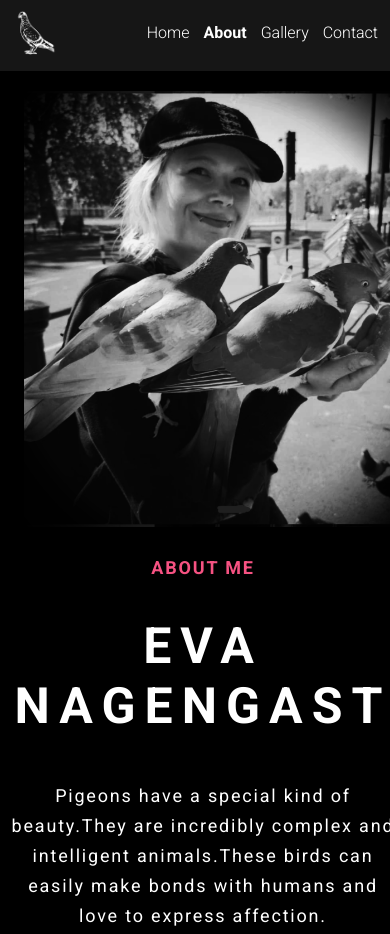
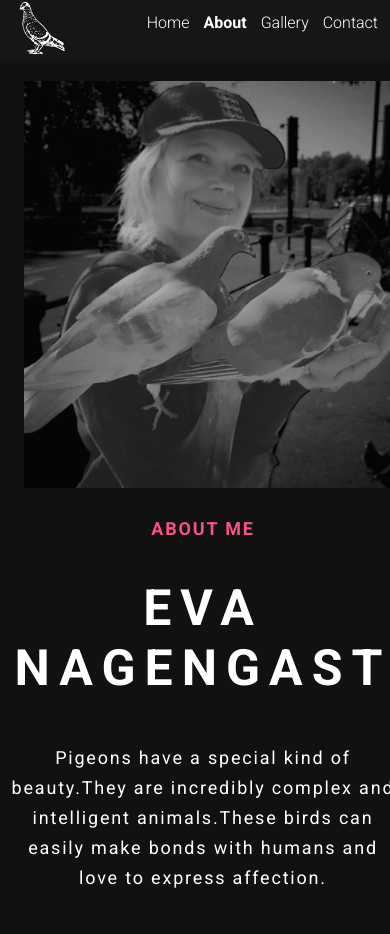
Before and after one commit to EvaNagengast/create-by-design, a plain HTML site: page about.html in a window 390 px wide. Shown: the top 934 px of the page. Drawn offline with nearby package versions, Linux system fonts and the light colour scheme.

Commit message:
changed paddings

```diff
--- a/about.html
+++ b/about.html
@@ -78,9 +78,9 @@
       <div class="row">
         <div class="col-lg-6 mx-4 mx-sm-5 mx-md-4 mx-lg-0">
           <img
-            src="/pigeons/profile1.png"
-            alt="picture of Eva wirh pigerons on her arm"
-            class="img-fluid image"
+            src="/pigeons/profile2.png"
+            alt="picture of Eva with pigerons on her arm"
+            class="img-fluid image profilepicture"
           />
         </div>
         <!--  -->
--- a/src/style.css
+++ b/src/style.css
@@ -1,6 +1,6 @@
 :root {
   --buttonColor: #272142;
-  --backgroundColor: #000000;
+  --backgroundColor: #121111;
   --highlightcolor: #f65282;
   --headingFontFamily: "Montserrat", sans-serif;
 }
@@ -63,14 +63,14 @@ body {
 /* nav */
 .brand {
   max-width: 300px;
-  max-height: 45px;
+  max-height: 55px;
 }
 ul {
   padding: 0;
 }
 nav {
   background-color: #161616;
-  padding: 41px 0 15px 0;
+  padding: 31px 0 15px 0;
 }
 nav li {
   font-weight: 300;
@@ -87,12 +87,12 @@ nav li.active {
   background-image: url("/pigeons/pigeon19.jpg");
   background-size: cover;
   text-align: center;
-  padding: 140px 40px 310px 40px;
+  padding: 170px 40px 310px 40px;
 }
 
 .hero h2 {
   max-width: 460px;
-  margin: 25px auto 48px;
+  margin: 40px auto 62px;
 }
 
 /* showcase */
@@ -132,7 +132,10 @@ nav li.active {
   padding: 0 0 100px 0;
   margin: 0 0 0 0;
 }
+.profilepicture{
+  filter:opacity(70%) grayscale(1);
 
+}
 .heroine h1 {
   margin-top: 30px;
 }
@@ -170,24 +173,21 @@ nav li.active {
 /* heroine showcase */
 .heroineShowcase img {
   height: 280px;
-
-
 }
-.heroineShowcase  {
- margin: 0 auto 80px;
- padding: 0 60px 0 60px
-
+.heroineShowcase {
+  margin: 0 auto 80px;
+  padding: 0 60px 0 60px;
 }
 
 /* contact */
 .contact {
-  margin : 140px 0 80px 0;
+  margin: 140px 0 80px 0;
   font-size: 18px;
   line-height: 40px;
 }
 
 /* footer */
-.gitLink{
+.gitLink {
   opacity: 40%;
 }
 footer {
@@ -213,9 +213,9 @@ footer {
   }
 
   .showcase {
-    margin: 20px auto; padding: 0
+    margin: 20px auto;
+    padding: 0;
   }
-
 
   .heroineShowcase img {
     margin-bottom: 60px;
@@ -232,7 +232,6 @@ footer {
   }
 }
 
-
 /*  */
 @media (min-width: 576px) and (max-width: 992px) {
   .hero {
@@ -245,7 +244,7 @@ footer {
     margin-left: 20px;
   }
   nav {
-    padding: 24px 0 7px 0;
+    padding: 14px 0 7px 0;
   }
   .contact {
     margin-top: 70px;
@@ -279,7 +278,7 @@ footer {
     margin-left: 10px;
   }
   nav {
-    padding: 10px 0 0 0;
+    padding: 0 0 0 0;
   }
 
   .contact {
```
Also changed, not shown: contact.html (+1 -1 lines), index.html (+1 -2 lines).
